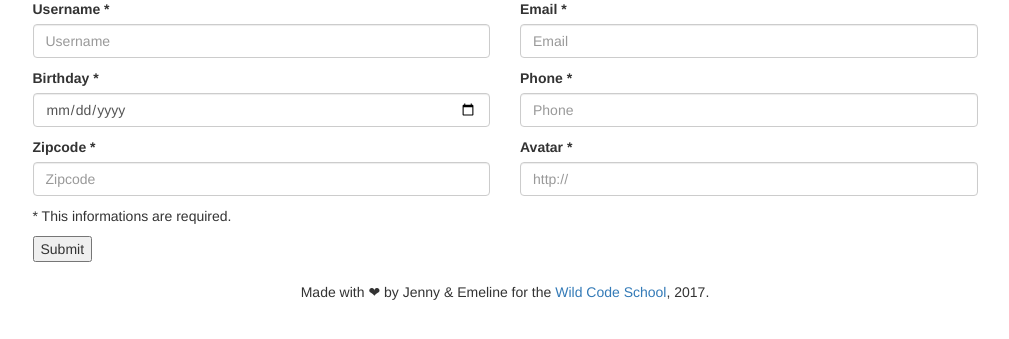
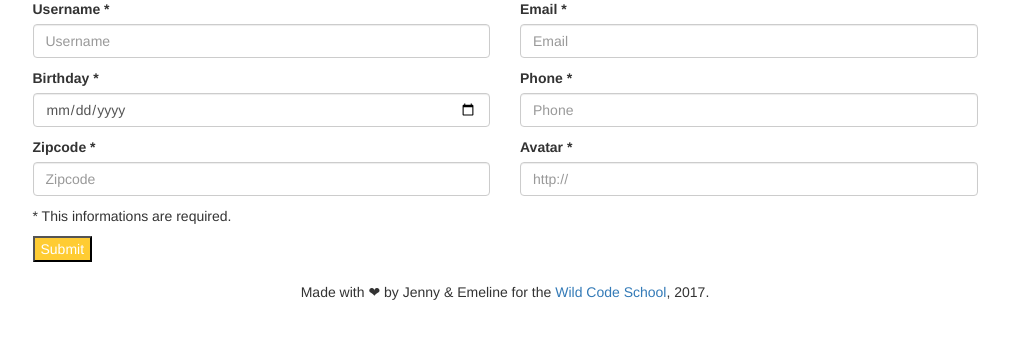
Before and after one commit to emelineap/hackathon_wcs_1_mvc, a PHP site: page /index.php?section=add in a window 1280 px wide. Shown: the part 186-525 px from the top of the page, without its empty margins (135-1144 px from the left). Run offline with PHP 8.4, Linux system fonts and the light colour scheme; some libraries are stand-ins or nearby versions.

Commit message:
css form

```diff
--- a/views/assets/css/stylesheet.css
+++ b/views/assets/css/stylesheet.css
@@ -2,8 +2,9 @@
 ==================================================
 1. Font
 2. Navbar
-3. Citation
+3. Body
 4. Footer
+5. Form
 ==================================================
 \************************************************/
 
@@ -66,3 +67,14 @@
     padding-top: 20px;
     padding-bottom: 20px;
 }
+
+/************************************************\
+==================================================
+5. Form
+==================================================
+\************************************************/
+
+.button1 {
+    background-color: #ffcc33;
+    color: white;
+}
```
